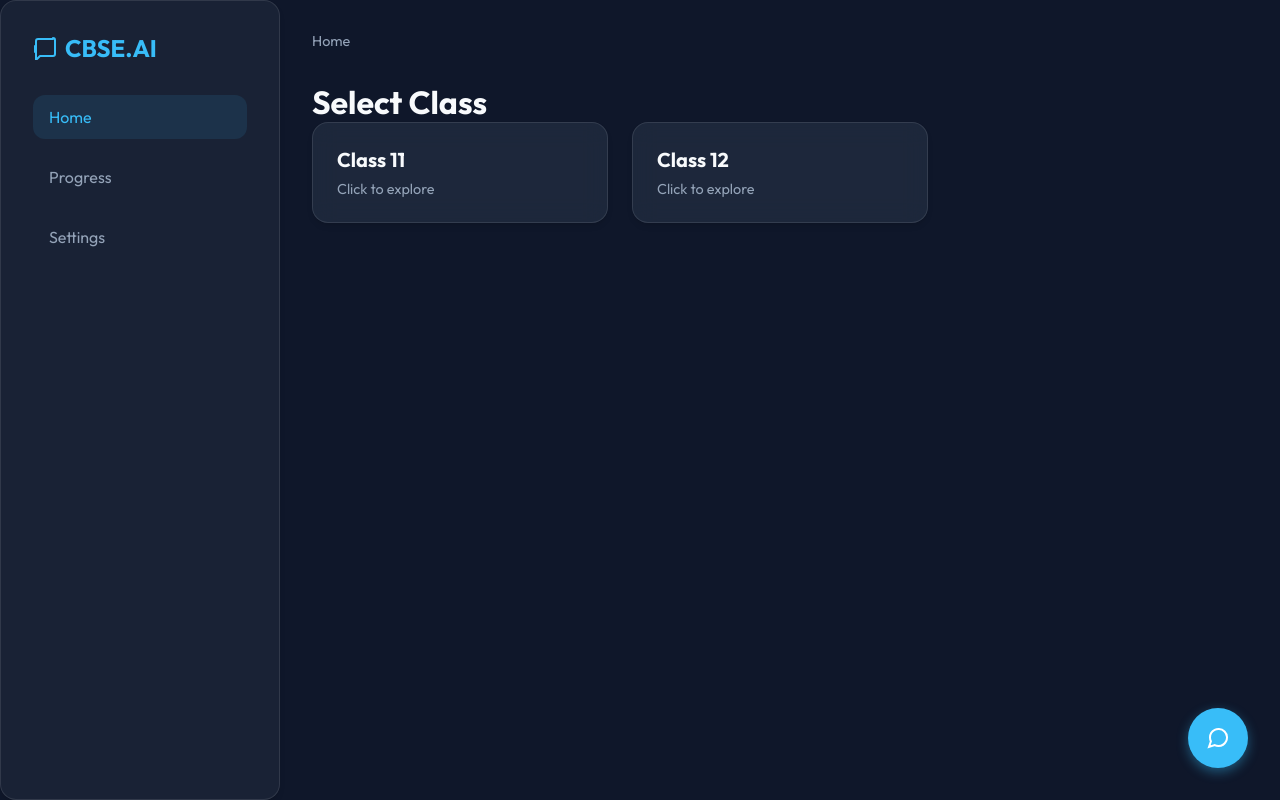
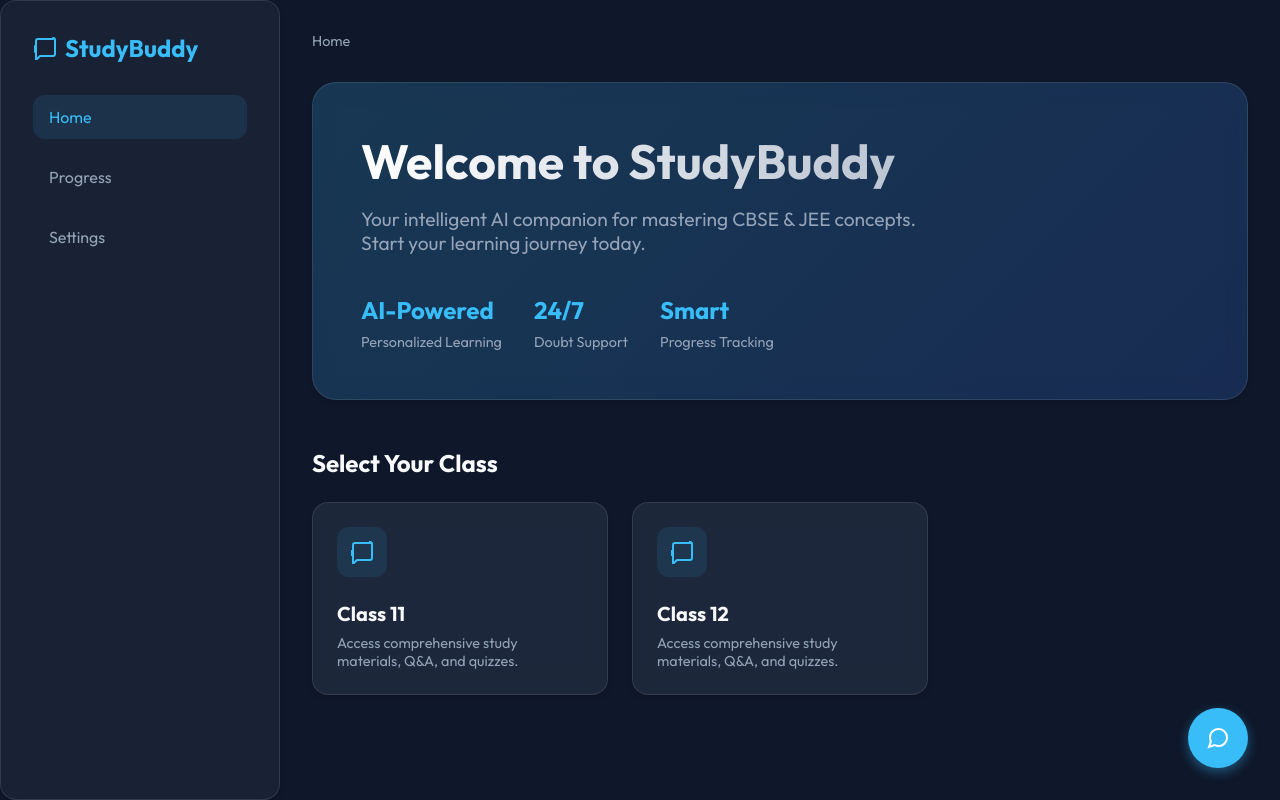
Before and after one commit to Yashuu213/StudyBuddy, a Flask app: page / in a window 1280 px wide. Run offline with Flask 3, Linux system fonts and the light colour scheme.

Commit message:
Improve GUI

```diff
--- a/templates/index.html
+++ b/templates/index.html
@@ -3,7 +3,7 @@
 <head>
     <meta charset="UTF-8">
     <meta name="viewport" content="width=device-width, initial-scale=1.0">
-    <title>CBSE Learning Hub</title>
+    <title>StudyBuddy - AI Learning Companion</title>
     <link href="https://fonts.googleapis.com/css2?family=Outfit:wght@300;400;600;700&display=swap" rel="stylesheet">
     <link rel="stylesheet" href="{{ url_for('static', filename='progress-settings.css') }}">
     <style>
@@ -394,6 +394,72 @@
             margin-left: 10px;
             font-size: 0.9em;
         }
+
+        /* Hero Section */
+        .hero-section {
+            background: linear-gradient(135deg, rgba(56, 189, 248, 0.2) 0%, rgba(59, 130, 246, 0.2) 100%);
+            border-radius: 24px;
+            padding: 3rem;
+            margin-bottom: 3rem;
+            border: 1px solid rgba(255, 255, 255, 0.1);
+            position: relative;
+            overflow: hidden;
+        }
+
+        .hero-content {
+            position: relative;
+            z-index: 1;
+        }
+
+        .hero-title {
+            font-size: 3rem;
+            font-weight: 800;
+            margin-bottom: 1rem;
+            background: linear-gradient(to right, #fff, #94a3b8);
+            -webkit-background-clip: text;
+            -webkit-text-fill-color: transparent;
+        }
+
+        .hero-subtitle {
+            font-size: 1.2rem;
+            color: var(--text-secondary);
+            max-width: 600px;
+            margin-bottom: 2rem;
+        }
+
+        .hero-stats {
+            display: flex;
+            gap: 2rem;
+        }
+
+        .stat-item {
+            display: flex;
+            flex-direction: column;
+        }
+
+        .stat-value {
+            font-size: 1.5rem;
+            font-weight: 700;
+            color: var(--accent-color);
+        }
+
+        .stat-label {
+            font-size: 0.9rem;
+            color: var(--text-secondary);
+        }
+
+        .section-header {
+            display: flex;
+            justify-content: space-between;
+            align-items: center;
+            margin-bottom: 1.5rem;
+        }
+
+        .section-title {
+            font-size: 1.5rem;
+            font-weight: 700;
+            color: var(--text-primary);
+        }
     </style>
 </head>
 <body>
@@ -405,7 +471,7 @@
                 <path d="M22 10v6M2 10v6" />
                 <path d="M20 2a2 2 0 0 1 2 2v14a2 2 0 0 1-2 2H7l-4 4V5a2 2 0 0 1 2-2h15z" />
             </svg>
-            CBSE.AI
+            StudyBuddy
         </div>
         <ul class="nav-links">
             <li class="nav-item active" onclick="goHome()">Home</li>
@@ -496,7 +562,53 @@
             try {
                 const res = await fetch('/api/classes');
                 const classes = await res.json();
-                renderGrid(classes, 'Select Class', 'class');
+
+                const container = document.getElementById('view-container');
+                let html = `
+                    <div class="hero-section glass">
+                        <div class="hero-content">
+                            <h1 class="hero-title">Welcome to StudyBuddy</h1>
+                            <p class="hero-subtitle">Your intelligent AI companion for mastering CBSE & JEE concepts. Start your learning journey today.</p>
+                            <div class="hero-stats">
+                                <div class="stat-item">
+                                    <span class="stat-value">AI-Powered</span>
+                                    <span class="stat-label">Personalized Learning</span>
+                                </div>
+                                <div class="stat-item">
+                                    <span class="stat-value">24/7</span>
+                                    <span class="stat-label">Doubt Support</span>
+                                </div>
+                                <div class="stat-item">
+                                    <span class="stat-value">Smart</span>
+                                    <span class="stat-label">Progress Tracking</span>
+                                </div>
+                            </div>
+                        </div>
+                    </div>
+
+                    <div class="section-header">
+                        <h2 class="section-title">Select Your Class</h2>
+                    </div>
+                    <div class="grid">
+                `;
+
+                classes.forEach(item => {
+                    html += `
+                        <div class="card glass" onclick="loadSubjects('${item.id}')">
+                            <div style="width: 50px; height: 50px; background: rgba(56, 189, 248, 0.1); border-radius: 12px; display: flex; align-items: center; justify-content: center; margin-bottom: 1rem;">
+                                <svg width="24" height="24" viewBox="0 0 24 24" fill="none" stroke="var(--accent-color)" stroke-width="2">
+                                    <path d="M22 10v6M2 10v6" />
+                                    <path d="M20 2a2 2 0 0 1 2 2v14a2 2 0 0 1-2 2H7l-4 4V5a2 2 0 0 1 2-2h15z" />
+                                </svg>
+                            </div>
+                            <h3>${item.name}</h3>
+                            <p>Access comprehensive study materials, Q&A, and quizzes.</p>
+                        </div>
+                    `;
+                });
+                html += `</div>`;
+                container.innerHTML = html;
+
                 updateBreadcrumb([]);
             } catch (e) {
                 console.error(e);
```
